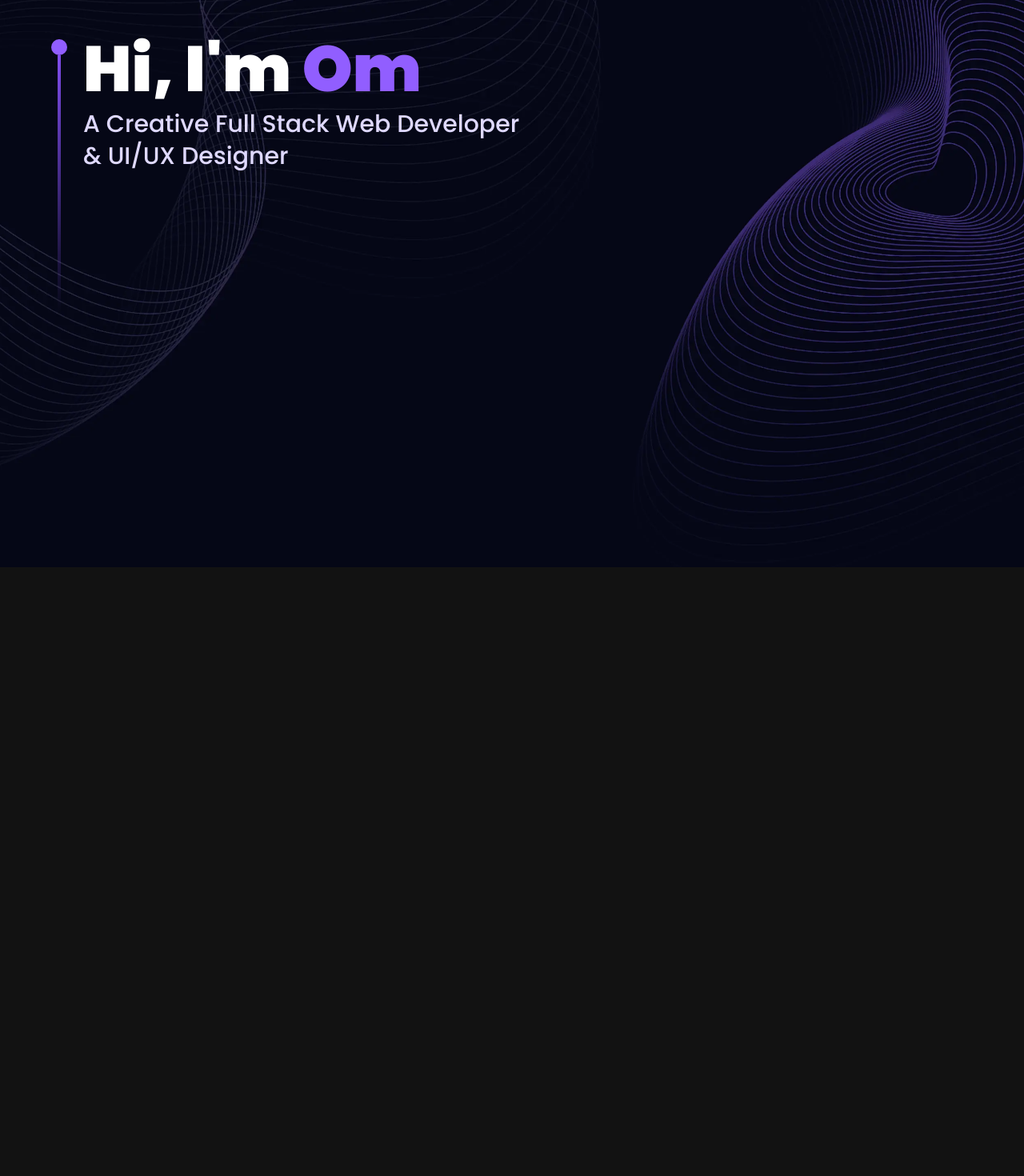
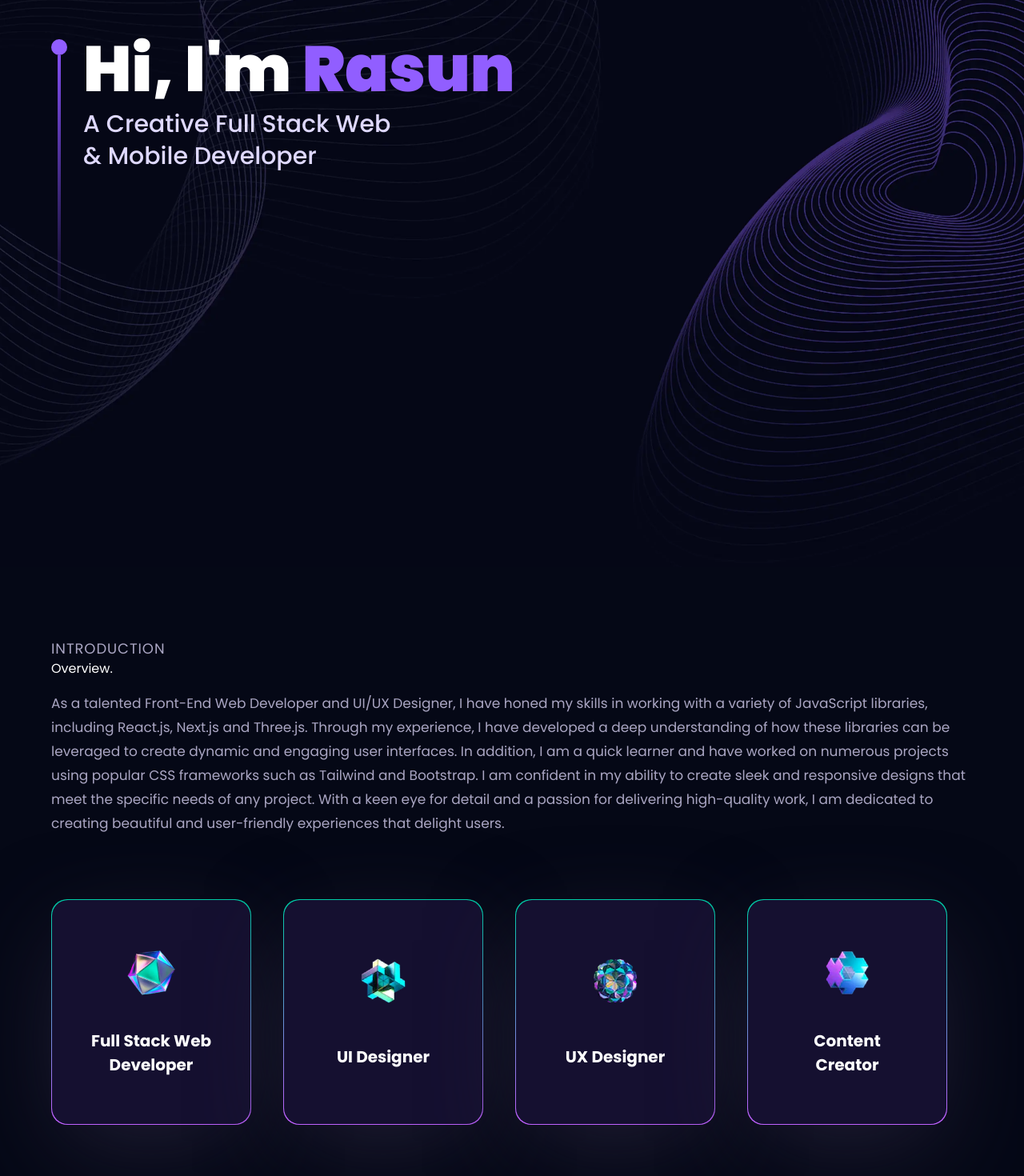
Before and after one commit to rasunM/assignment3-static-portofolio-template-deployment, a Next.js app: page / in a window 1280 px wide. Shown: the part 91-1561 px from the top of the page at 80% size. Before the commit the page ends 800 px from the top, so only its background shows below. Built offline with nearby package versions, Linux system fonts and the light colour scheme.

Commit message:
add about page

```diff
--- a/app/components/About.tsx
+++ b/app/components/About.tsx
@@ -15,15 +15,8 @@ type ServiceCardProps = {
 
 const ServiceCard = ({ index, title, icon }: ServiceCardProps) => {
 	return (
-		<>
-			<Tilt
-				options={{ max: 45, scale: 1, speed: 450 }}
-				className="xs:w-[250px] w-full"
-			>
-				<motion.div
-					variants={fadeIn("right", "spring", 0.5 * index, 0.75)}
-					className="w-full green-pink-gradient p-px rounded-[20px] shadow-card"
-				>
+		<div className="xs:w-[250px] w-full" style={{ max: 45, scale: 1, speed: 450 }}>
+	<div className="w-full green-pink-gradient p-px rounded-[20px] shadow-card">
 		<div className="bg-tertiary rounded-[20px] py-5 px-12 min-h-[280px] flex justify-evenly items-center flex-col">
 			<Image
 				src={icon}
@@ -36,9 +29,9 @@ const ServiceCard = ({ index, title, icon }: ServiceCardProps) => {
 				{title}
 			</h3>
 		</div>
-				</motion.div>
-			</Tilt>
-		</>
+	</div>
+</div>
+
 	);
 };
 
--- a/app/components/Hero.tsx
+++ b/app/components/Hero.tsx
@@ -12,11 +12,11 @@ const Hero = () => {
 				</div>
 				<div>
 					<h1 className="heroHeadText text-white">
-						Hi, I&apos;m <span className="text-[#915EFF] ">Om</span>
+						Hi, I&apos;m <span className="text-[#915EFF] ">Rasun</span>
 					</h1>
 					<p className="heroSubText">
-						A Creative Full Stack Web Developer&nbsp;
-						<br className="sm:block hidden" />& UI/UX Designer
+						A Creative Full Stack Web &nbsp;
+						<br className="sm:block hidden" />& Mobile Developer
 					</p>
 				</div>
 			</div>
--- a/app/page.tsx
+++ b/app/page.tsx
@@ -15,7 +15,12 @@ export default function Home() {
 				<Navbar />
 				<Hero />
 			</div>
-
+			<About />
+			{/*
+			<Experience />
+			<Tech />
+			<Works />
+			<Feedbacks /> */}
 
 		</div>
 	);
```
Lines whose indentation alone changed are shown as unchanged.
